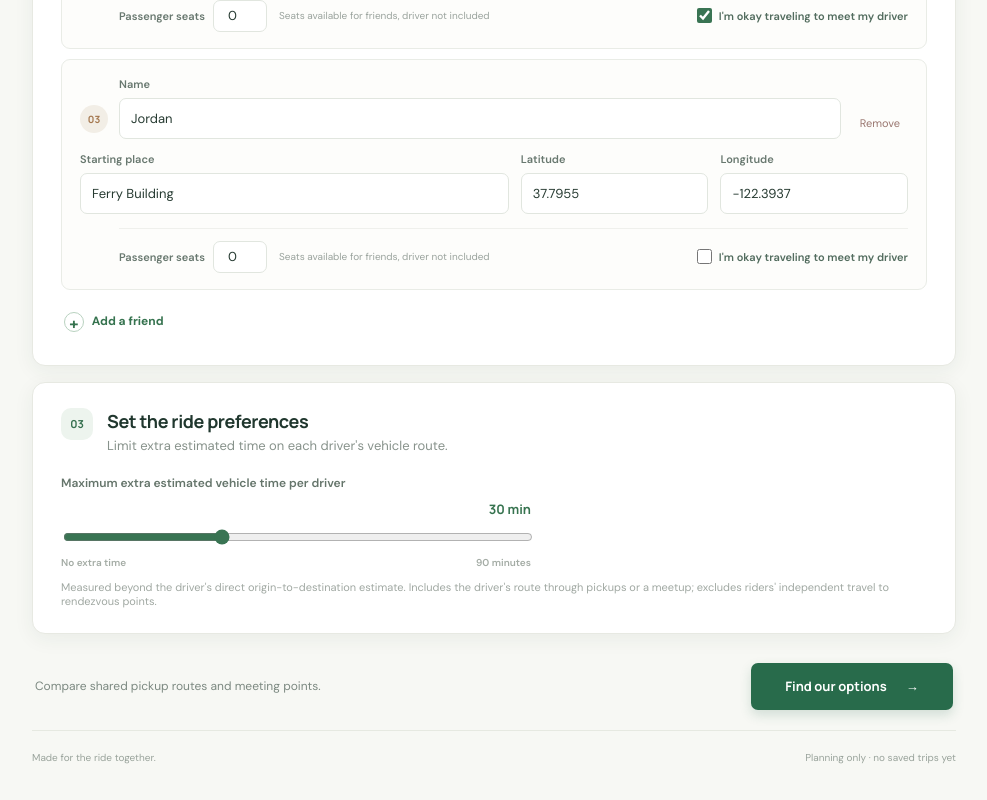
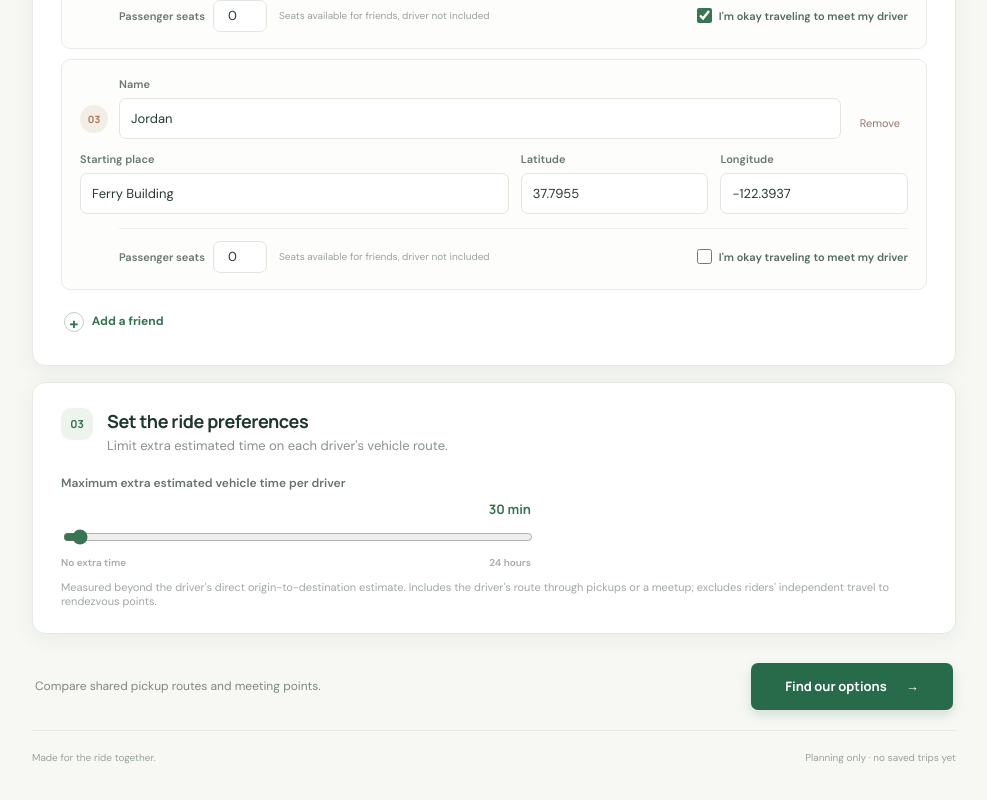
Before and after one commit to JackBui00/LetsCarpool, a React (Vite) app in the folder letscarpool.client/: page / in a window 1280 px wide. Shown: the part 1118-1918 px from the top of the page, without its empty margins (146-1133 px from the left). Built offline with nearby package versions, Linux system fonts and the light colour scheme.

Commit message:
fix(client): match backend detour range

```diff
--- a/letscarpool.client/src/App.tsx
+++ b/letscarpool.client/src/App.tsx
@@ -84,7 +84,7 @@ function App() {
                 </article>)}</div>
                 <button className="add-button" type="button" onClick={addParticipant} disabled={participants.length >= 6}><span aria-hidden="true">+</span> {participants.length >= 6 ? 'Maximum group size reached' : 'Add a friend'}</button>
             </section>
-            <section className="panel preferences-panel" aria-labelledby="preferences-title"><div className="section-heading"><span className="step">03</span><div><h2 id="preferences-title">Set the ride preferences</h2><p>Limit extra estimated time on each driver's vehicle route.</p></div></div><label className="detour-control">Maximum extra estimated vehicle time per driver <span className="range-value">{maxDetourMinutes} min</span><input type="range" min="0" max="90" step="5" value={maxDetourMinutes} onChange={e => setMaxDetourMinutes(Number(e.target.value))} /><span className="range-ends"><span>No extra time</span><span>90 minutes</span></span></label><p className="field-note detour-note">Measured beyond the driver's direct origin-to-destination estimate. Includes the driver's route through pickups or a meetup; excludes riders' independent travel to rendezvous points.</p></section>
+            <section className="panel preferences-panel" aria-labelledby="preferences-title"><div className="section-heading"><span className="step">03</span><div><h2 id="preferences-title">Set the ride preferences</h2><p>Limit extra estimated time on each driver's vehicle route.</p></div></div><label className="detour-control">Maximum extra estimated vehicle time per driver <span className="range-value">{maxDetourMinutes} min</span><input type="range" min="0" max="1440" step="5" value={maxDetourMinutes} onChange={e => setMaxDetourMinutes(Number(e.target.value))} /><span className="range-ends"><span>No extra time</span><span>24 hours</span></span></label><p className="field-note detour-note">Measured beyond the driver's direct origin-to-destination estimate. Includes the driver's route through pickups or a meetup; excludes riders' independent travel to rendezvous points.</p></section>
             <div className="submit-row"><p>Compare shared pickup routes and meeting points.</p><button className="primary-button" type="submit" disabled={loading || participants.length === 0}>{loading ? <><span className="spinner" /> Finding options…</> : <>Find our options <span aria-hidden="true">→</span></>}</button></div>
         </form>
         {error && <div className="notice error-notice" role="alert"><strong>We couldn't plan this trip.</strong><span>{error}</span></div>}
```
